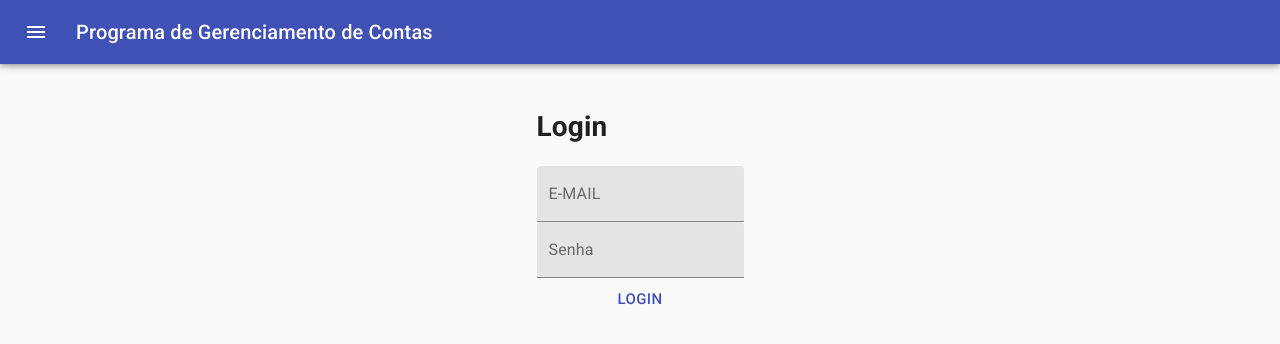
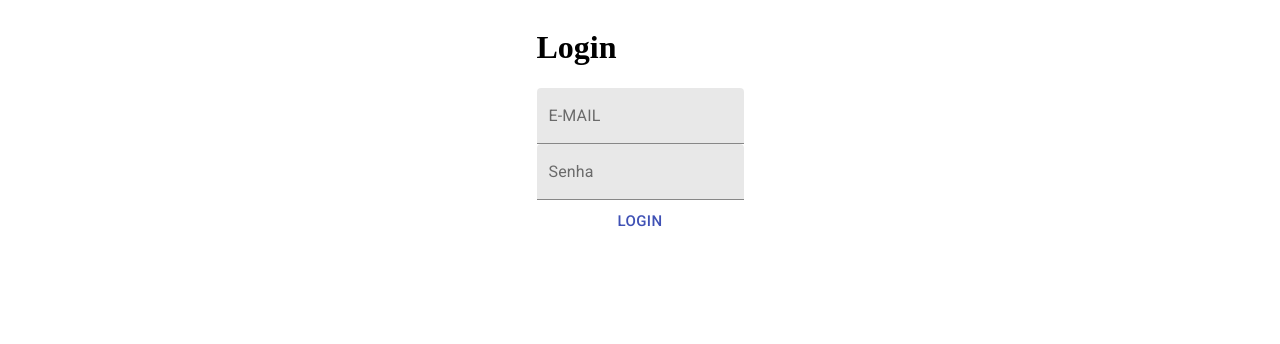
Before and after one commit to matheusCalaca/bill-front, a React (Create React App) app: page / in a window 1280 px wide. Shown: the top 344 px of the page. Built offline with nearby package versions, Linux system fonts and the light colour scheme.

Commit message:
login page

```diff
--- a/src/App.tsx
+++ b/src/App.tsx
@@ -17,6 +17,7 @@ import ChevronRightIcon from '@material-ui/icons/ChevronRight';
 import MenuIcon from '@material-ui/icons/Menu';
 import clsx from 'clsx';
 import React, { useState } from 'react';
+import LoginPage from './loginPage';
 import Routes from './routes';
 
 const drawerWidth = 240;
@@ -98,6 +99,14 @@ function App() {
     let url: string = "http://" + window.location.host + "/" + page
     window.location.replace(url);
   };
+
+console.log("localStorage.getItem('token') === null");
+console.log(localStorage.getItem('token') === null);
+
+  if (localStorage.getItem('token') === null) {
+    return <LoginPage></LoginPage>
+  }
+
 
   return (
     <>
```
